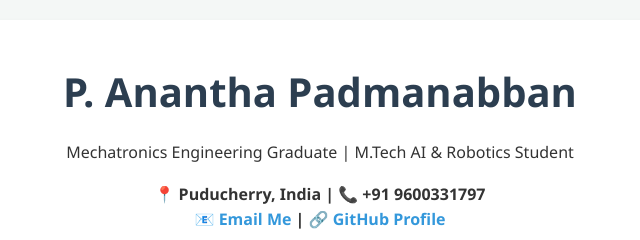
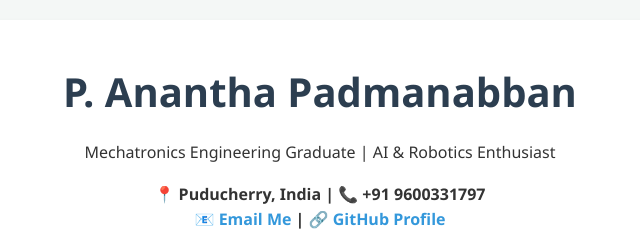
Before and after one commit to AnanthaPadmanabban/AnanthaPadmanabban.github.io, a plain HTML site: page index.html in a window 1280 px wide. Shown: the top 240 px of the page, 320-960 px from the left. Drawn offline with Linux system fonts and the light colour scheme.

Commit message:
Update index.html

```diff
--- a/index.html
+++ b/index.html
@@ -23,7 +23,7 @@
 
 <header>
     <h1>P. Anantha Padmanabban</h1>
-    <p>Mechatronics Engineering Graduate | M.Tech AI & Robotics Student</p>
+    <p>Mechatronics Engineering Graduate | AI & Robotics Enthusiast</p>
     <div class="ContactInfo">
         📍 Puducherry, India | 📞 +91 9600331797 <br>
         📧 <a href="mailto:anantha.padmanabban5122003@gmail.com">Email Me</a> |
```
